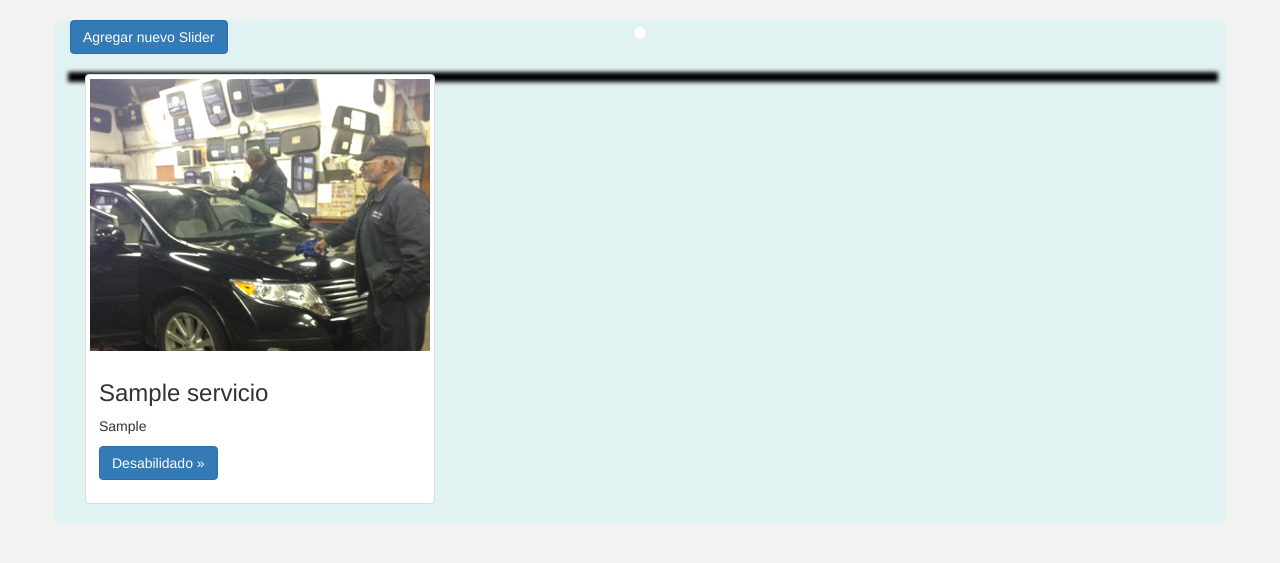
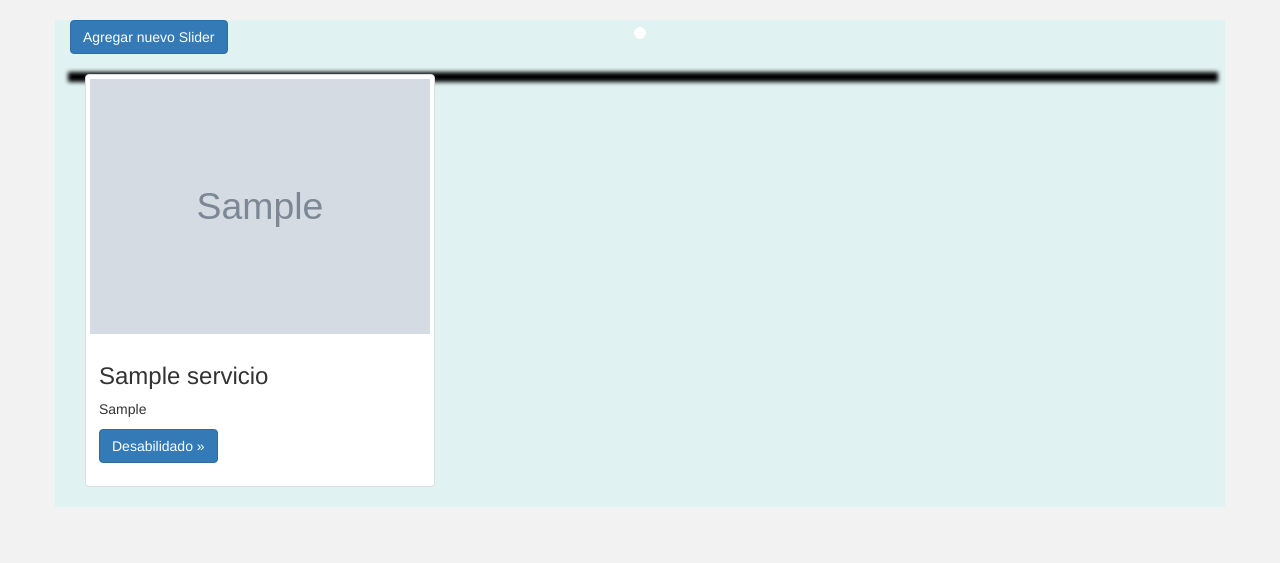
Before and after one commit to david97ly/glass1.2, a Django app: template glass/templates/confservicios.html in a window 1280 px wide. Shown: the part 54-617 px from the top of the page. Run offline with Django 3.2, Linux system fonts and the light colour scheme; tables that the repository leaves empty hold one stand-in row (values such as "Sample post"); the template is opened without the code that fills it: values that come from a table or form of the project are taken from there, most other values are stand-ins (such as "Sample title", 1, 10 or a date in 2020); grey boxes marked "Sample" are stand-in pictures; parts of the project's set-up code (start-up, migrations or seed data) failed here and were passed over; some libraries are stand-ins or nearby versions.

Commit message:
con la imagen de gerson

```diff
--- a/glass/templates/confservicios.html
+++ b/glass/templates/confservicios.html
@@ -95,7 +95,7 @@
       </ol>
        <div class="col-xs-12 col-sm-6 col-dm-4 col-lg-4 ">
          <div class="thumbnail">
-           <img  id="imgs"  class="img-responsive img-service" src="/static/imagenes/info/Auto-Glass-Repair.jpg" alt="...">
+           <img  id="imgs"  class="img-responsive img-service" src="{{ s.foto.url }}" alt="...">
            <div class="caption">
              <h3>{{ s.titulo }}</h3>
              <p>{{ s.informacion }}</p>
```
